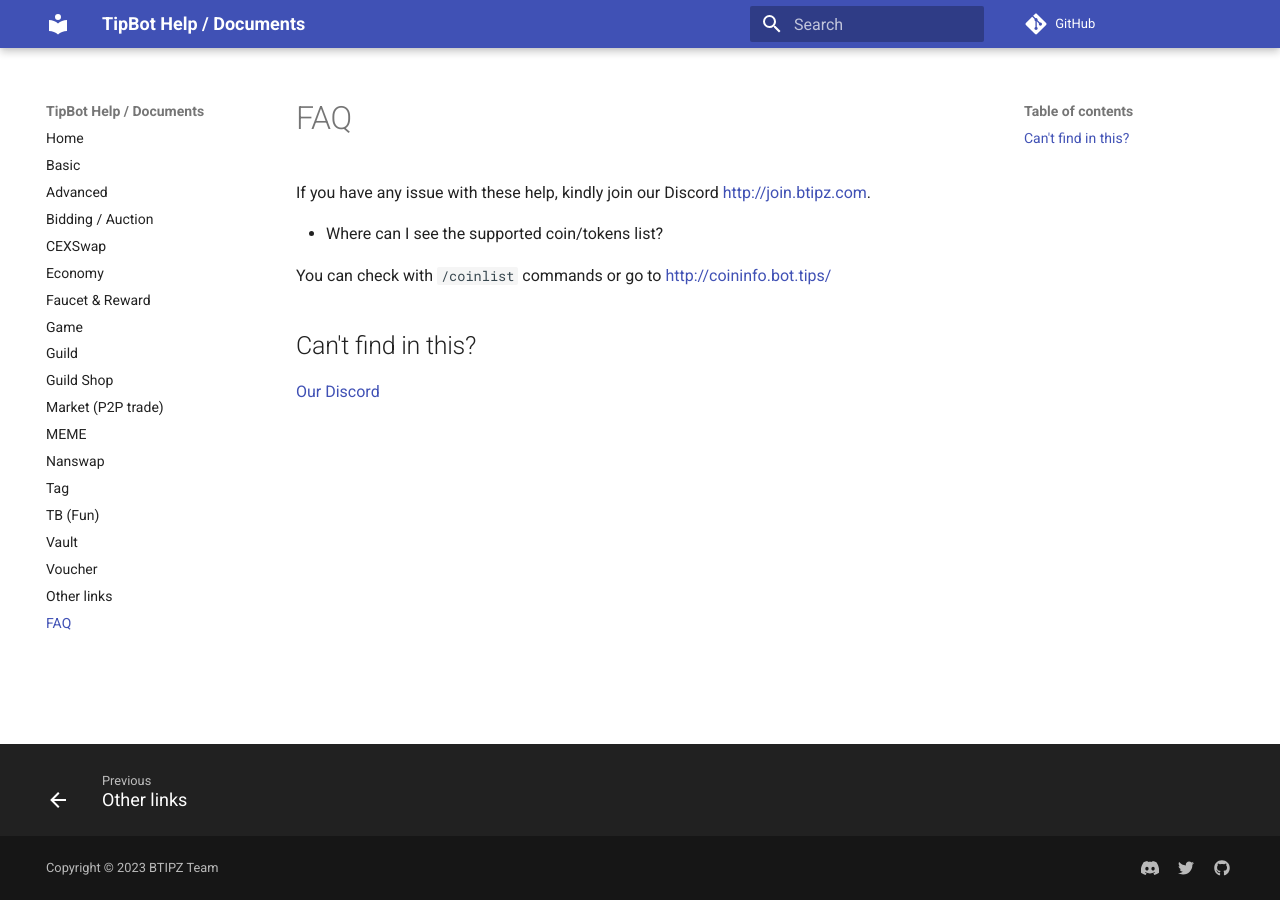
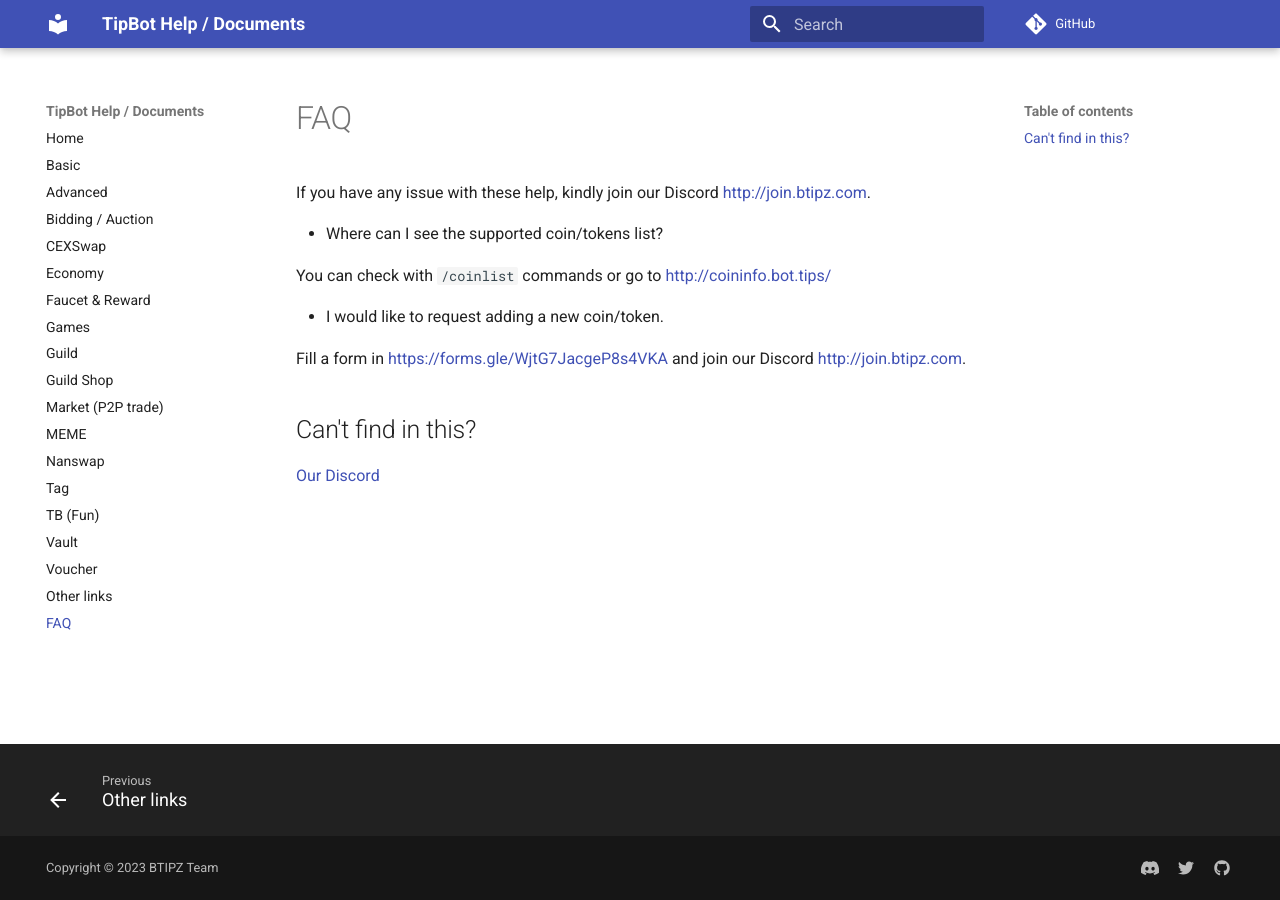
Before and after one commit to 0xBTIPZ/TipBot-Docs, an MkDocs documentation site: the page built from docs/docs/faq.md, in a window 1280 px wide. Built offline with MkDocs 1.6.1 and Material for MkDocs 9.7.7, drawn with Linux system fonts in a browser that asks for light colours; comment, search, counter and statistics services are not loaded.

```diff
--- a/docs/docs/faq.md
+++ b/docs/docs/faq.md
@@ -1,11 +1,15 @@
 # FAQ
 
-If you have any issue with these help, kindly join our Discord <http://join.btipz.com>.
+If you have any issue with these help, kindly join our Discord <http://join.btipz.com>{:target="_blank"}.
 
 * Where can I see the supported coin/tokens list?
 
-You can check with `/coinlist` commands or go to <http://coininfo.bot.tips/>
+You can check with `/coinlist` commands or go to <http://coininfo.bot.tips/>{:target="_blank"}
+
+* I would like to request adding a new coin/token.
+
+Fill a form in <https://forms.gle/WjtG7JacgeP8s4VKA>{:target="_blank"} and join our Discord <http://join.btipz.com>{:target="_blank"}.
 
 ## Can't find in this?
 
-[Our Discord](http://join.btipz.com)
+[Our Discord](http://join.btipz.com){:target="_blank"}
--- a/docs/mkdocs.yml
+++ b/docs/mkdocs.yml
@@ -12,7 +12,7 @@ nav:
     - CEXSwap: cexswap_commands.md
     - Economy: economy_commands.md
     - Faucet & Reward: faucet_commands.md
-    - Game: game_commands.md
+    - Games: game_commands.md
     - Guild: guild_commands.md
     - Guild Shop: gshop_commands.md
     - Market (P2P trade): market_commands.md
```
Also changed, not shown: docs/docs/cexswap_commands.md (+2 -2 lines), docs/docs/faucet_commands.md (+3 -3 lines), docs/docs/index.md (+30 -8 lines), docs/docs/nanswap_commands.md (+2 -2 lines), docs/docs/img/static/tipbot-discord-invite-build-in.jpg (added), docs/docs/img/static/tipbot-discord-invite-minimum-permissions.jpg (added).
